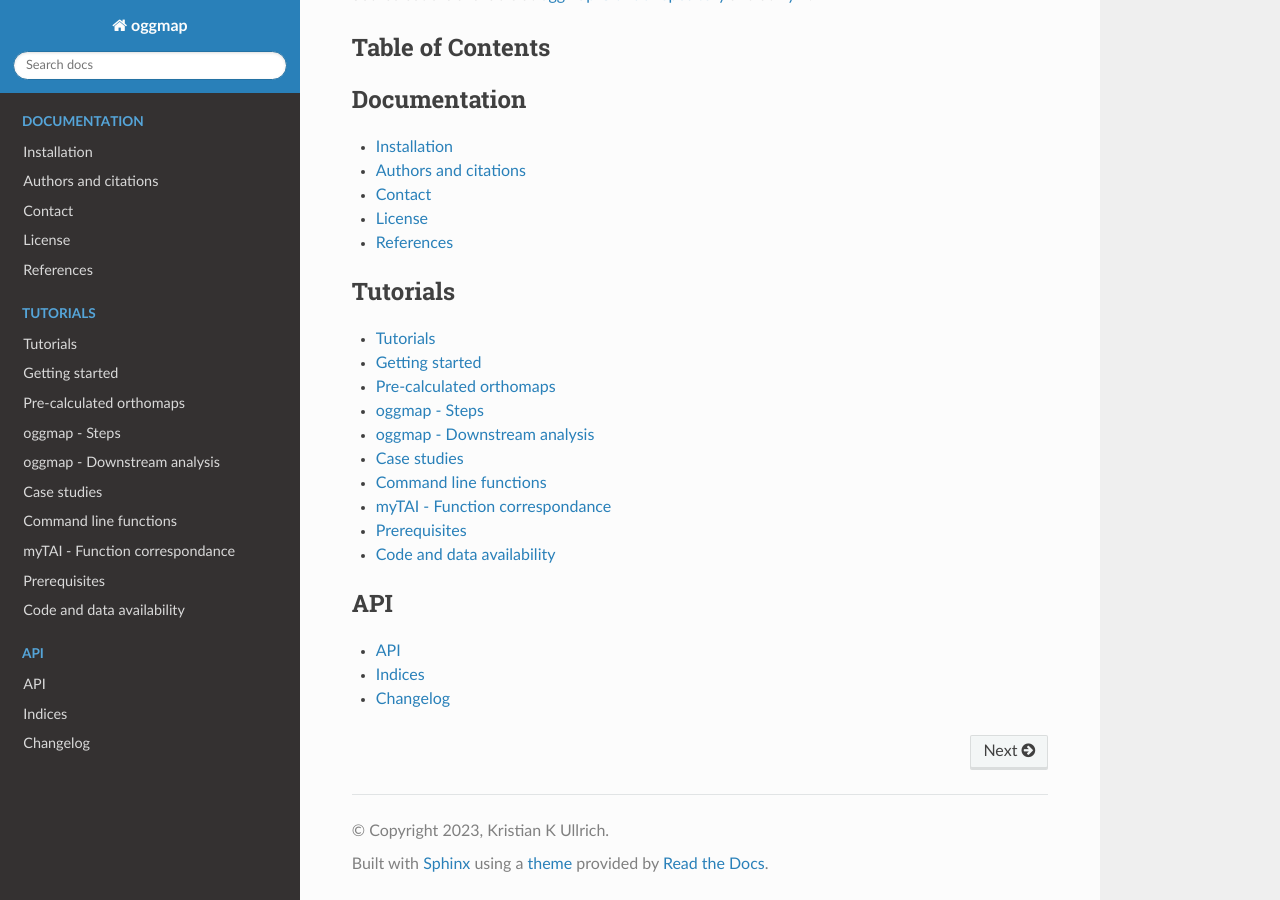
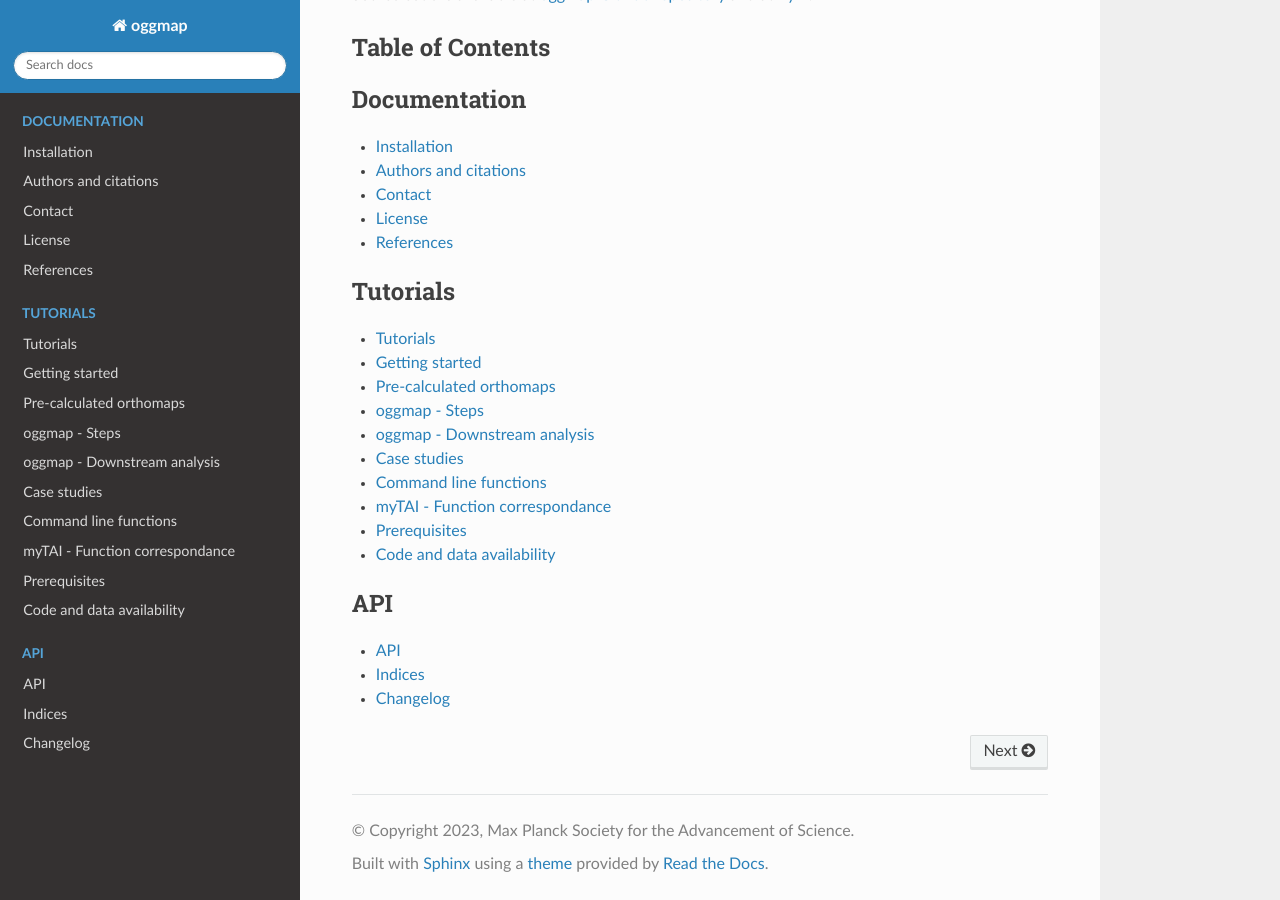
Before and after one commit to kullrich/oggmap, a Sphinx documentation site: the page built from docs/index.rst, in a window 1280 px wide and 900 px high, scrolled down 803 px. Built offline with Sphinx 7.4.7 and the Read the Docs theme 2.0.0, drawn with Linux system fonts in a browser that asks for light colours; pages that are not in the unit, such as notebooks, are missing from menus.

Commit message:
First commit

```diff
--- a/docs/conf.py
+++ b/docs/conf.py
@@ -7,7 +7,7 @@
 # https://www.sphinx-doc.org/en/master/usage/configuration.html#project-information
 
 project = 'oggmap'
-copyright = '2023, Kristian K Ullrich'
+copyright = '2023, Max Planck Society for the Advancement of Science'
 author = 'Kristian K Ullrich'
 
 #-- Path setup -----------------------------------------------------
```
